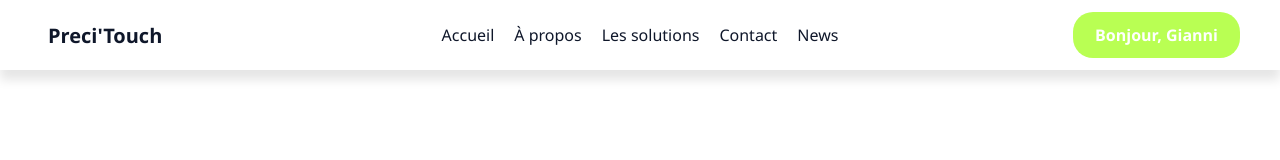
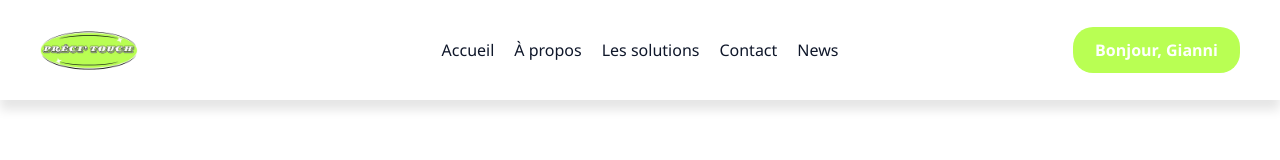
Before and after one commit to Losouf/PreciTouch, a plain HTML site: page index.html in a window 1280 px wide. Drawn offline with Linux system fonts and the light colour scheme.

Commit message:
logo navbar

```diff
--- a/css/styleNavbar.css
+++ b/css/styleNavbar.css
@@ -2,7 +2,7 @@
     position: fixed;
     top: 0;
     width: 100%;
-    height: 70px;
+    height: 100px;
     background-color: white;
     box-shadow: 0 10px 10px rgba(0, 0, 0, 0.1);
     display: grid;
@@ -33,13 +33,13 @@
 .logo {
     display: flex;
     align-items: center;
-    font-weight: bold;
-    font-size: 20px;
-    color: #0f172a;
+    height: 100px;
 }
 
-.logo span {
-    margin-left: 8px;
+.logo img {
+    height: 100%;
+    width: auto;
+    object-fit: contain;
 }
 
 .navbar-section.center a {
--- a/index.html
+++ b/index.html
@@ -12,7 +12,9 @@
 <body>
     <header class="navbar">
         <div class="navbar-section left">
-            <div class="logo"><span>Preci'Touch</span></div>
+            <a href="#" class="logo">
+                <img src="images/PreciTouchLogo.png" alt="Logo Preci'Touch">
+            </a>
         </div>
         <nav class="navbar-section center">
             <a href="#">Accueil</a>
```
